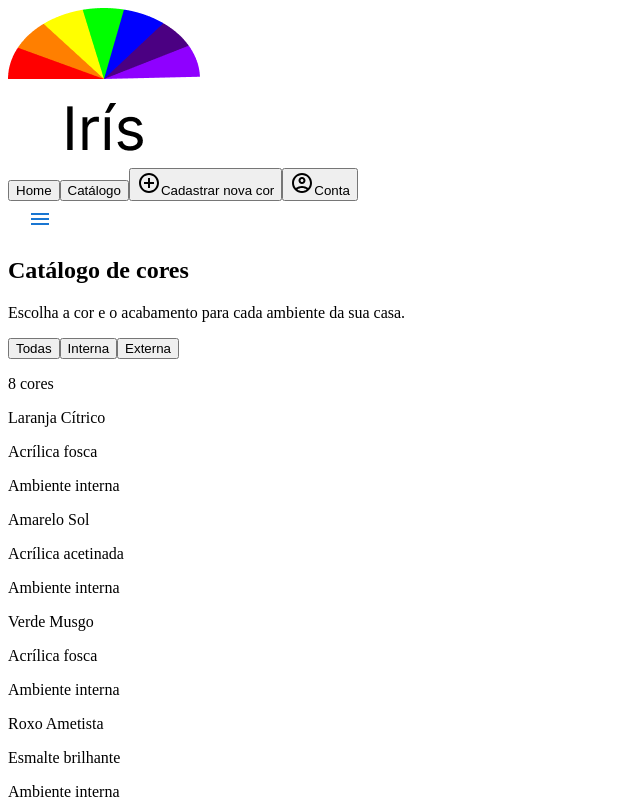
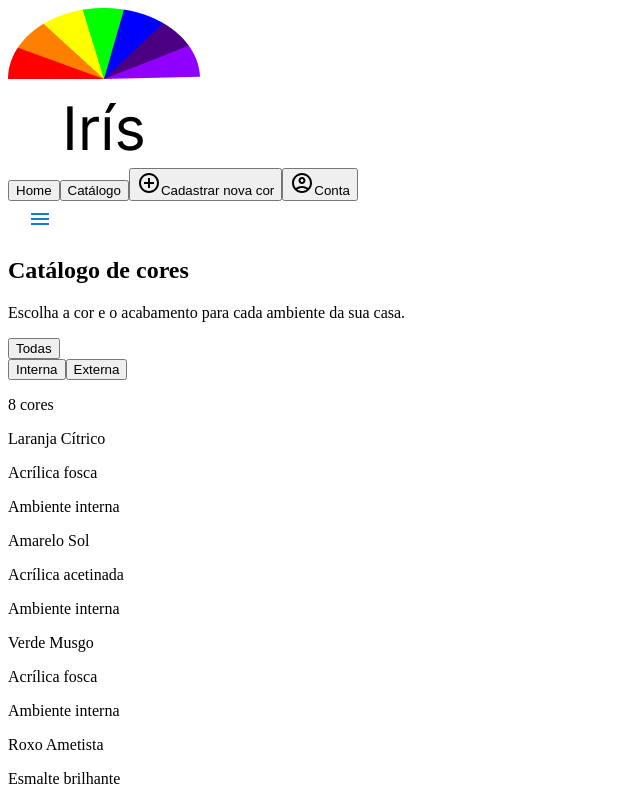
Before and after one commit to misareverberate/iris, a Next.js app: page /Catalogo in a window 1280 px wide. Shown: the top 800 px of the page, without its empty margins (0-640 px from the left). Built offline with nearby package versions, Linux system fonts and the light colour scheme.

Commit message:
fix(catalogo): evita deslocamento dos filtros ao trocar o ativo

```diff
--- a/src/pages/Catalogo.tsx
+++ b/src/pages/Catalogo.tsx
@@ -32,7 +32,7 @@ const Catalogo = () => {
         <div className='flex flex-wrap justify-center gap-4'>
           {filtros.map((opcao) => (
             filtro === opcao
-              ? <PrimaryButton key={opcao} text={opcao} onclick={() => setFiltro(opcao)} />
+              ? <div key={opcao} className='border-2 border-transparent rounded-full'><PrimaryButton text={opcao} onclick={() => setFiltro(opcao)} /></div>
               : <SecondButton key={opcao} text={opcao} onclick={() => setFiltro(opcao)} />
           ))}
         </div>
```
